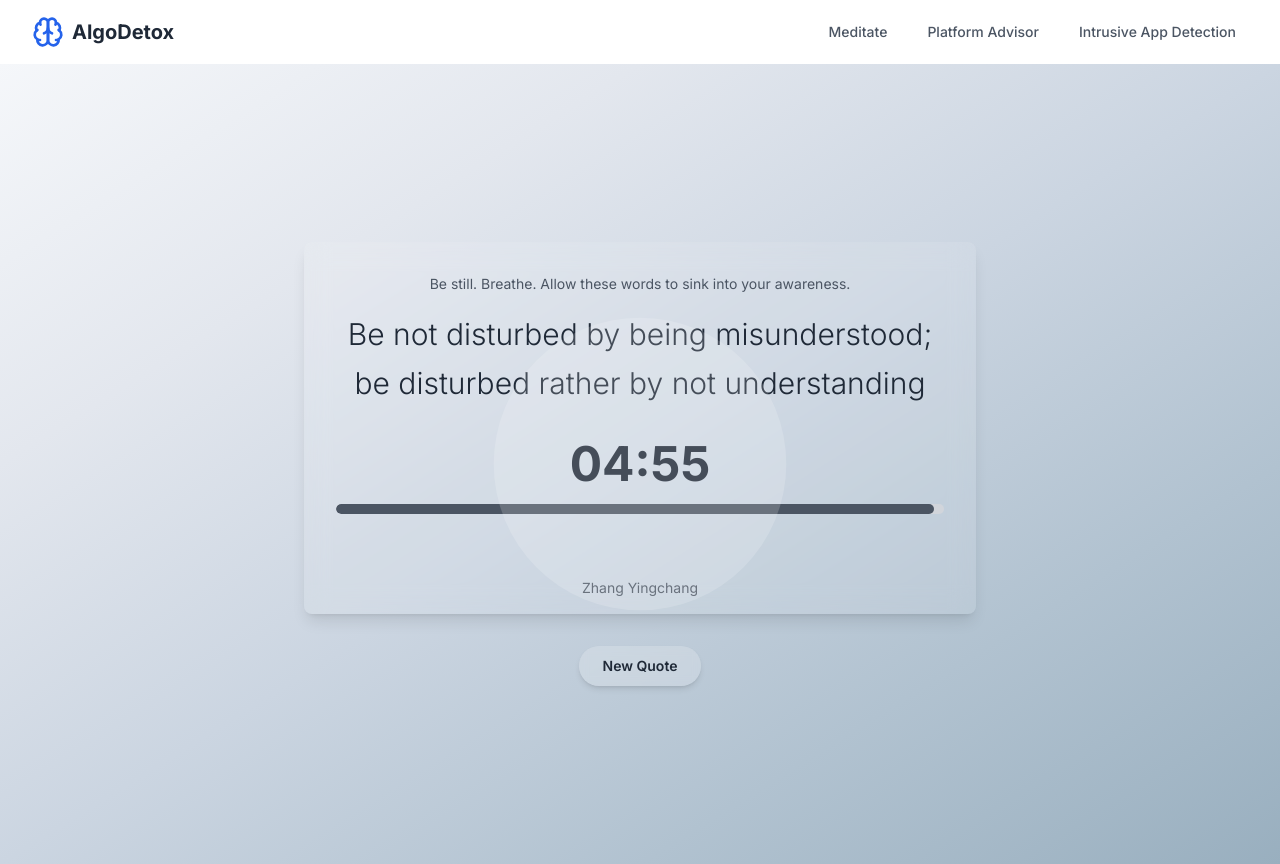
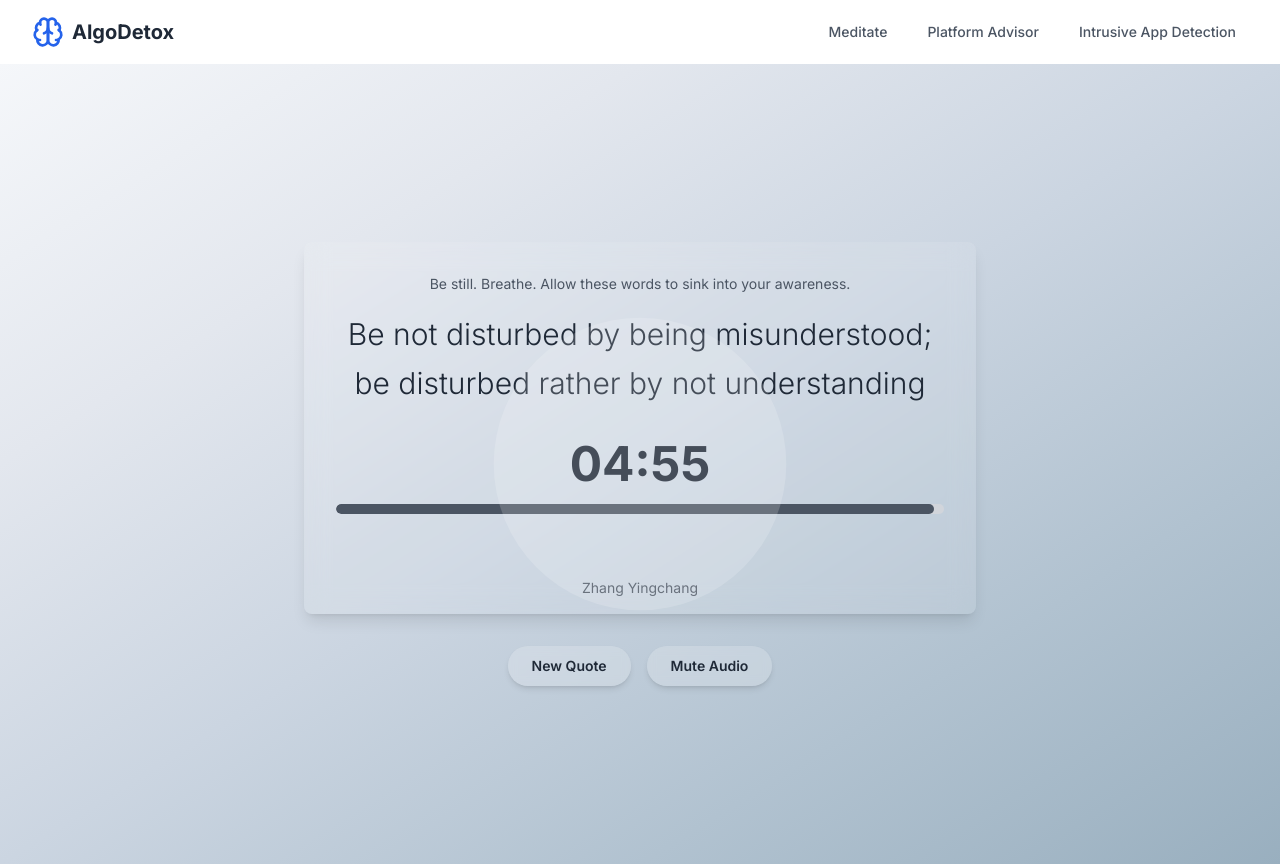
Before and after one commit to taman-islam/algoDetox, a Next.js app: page /meditate in a window 1280 px wide. Built offline with nearby package versions, Linux system fonts and the light colour scheme.

Commit message:
Add mute unmute button

```diff
--- a/src/app/(subroutes)/meditate/page.tsx
+++ b/src/app/(subroutes)/meditate/page.tsx
@@ -45,6 +45,9 @@ export default function MeditatePage() {
   const [currentBackground, setCurrentBackground] = useState('');
   const [timeRemaining, setTimeRemaining] = useState(MEDITATION_TIME);
   const [isTransitioning, setIsTransitioning] = useState(false);
+  const [audioControl, setAudioControl] = useState<
+    HTMLAudioElement | undefined
+  >();
 
   useEffect(() => {
     setCurrentQuote(quotes[Math.floor(Math.random() * quotes.length)]);
@@ -57,6 +60,13 @@ export default function MeditatePage() {
       ],
     );
   }, []);
+
+  const muteUnmuteAudio = () => {
+    console.log(audioControl);
+    if (audioControl) {
+      audioControl.muted = !audioControl.muted;
+    }
+  };
 
   useEffect(() => {
     const timer = setInterval(() => {
@@ -111,6 +121,7 @@ export default function MeditatePage() {
     );
     audio.loop = true;
     audio.play();
+    setAudioControl(audio);
     return () => {
       audio.pause();
       audio.currentTime = 0;
@@ -147,6 +158,7 @@ export default function MeditatePage() {
             />
           </motion.div>
         </AnimatePresence>
+        <div className='flex  items-center justify-center gap-4'>
           <Button
             onClick={loadNewQuote}
             disabled={isTransitioning}
@@ -154,6 +166,13 @@ export default function MeditatePage() {
           >
             New Quote
           </Button>
+          <Button
+            onClick={muteUnmuteAudio}
+            className={`mt-8 ${audioControl?.muted ? 'bg-red-400/20 hover:bg-red-400/30' : 'bg-white/20 hover:bg-white/30'} text-gray-800 font-semibold py-2 px-6 rounded-full transition-all duration-300 backdrop-blur-sm shadow-md hover:shadow-lg transform hover:-translate-y-1`}
+          >
+            {audioControl?.muted ? 'Unmute' : 'Mute'} Audio
+          </Button>
+        </div>
         <BreathingCircle />
       </div>
     </div>
```
Lines whose indentation alone changed are shown as unchanged.
